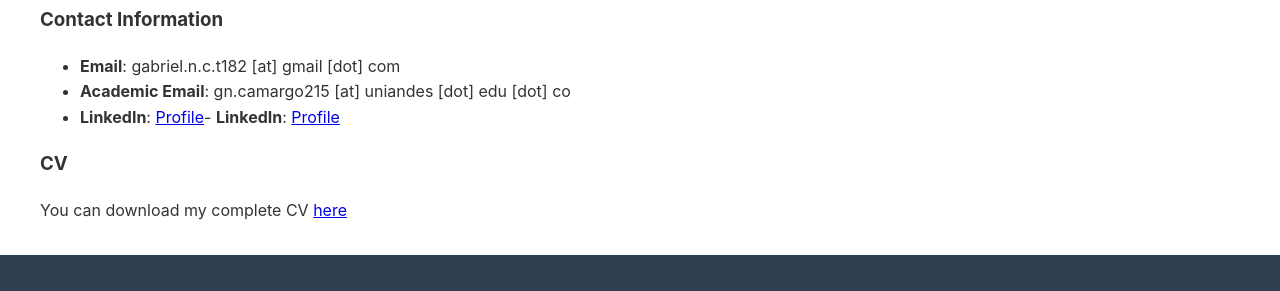
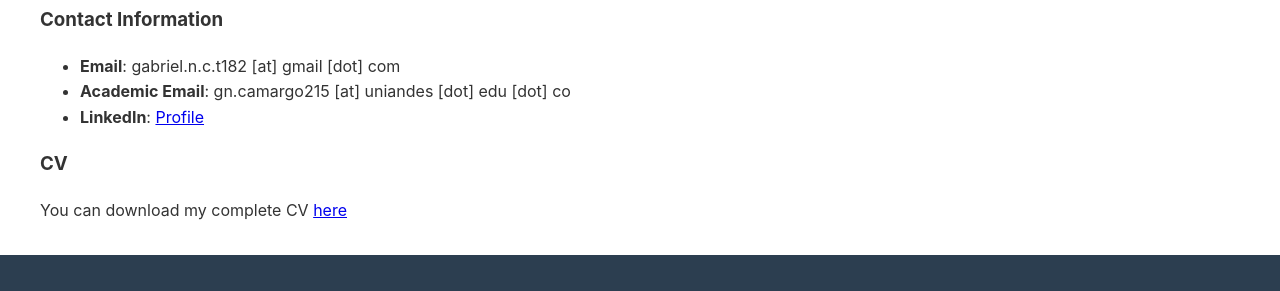
Before and after one commit to gaborio/gaborio.github.io, a Jekyll site: the page built from contact.md, in a window 1280 px wide, cut to the strip 224-997 px from the top of the page. Shown: the part 415-706 px from the top of the strip. Built offline with Jekyll 4.4.1, drawn with Linux system fonts in a browser that asks for light colours.

Commit message:
fix contact

```diff
--- a/contact.md
+++ b/contact.md
@@ -17,7 +17,7 @@ I'm always interested in collaborating on research projects, software developmen
 
 - **Email**: gabriel.n.c.t182 [at] gmail [dot] com
 - **Academic Email**: gn.camargo215 [at] uniandes [dot] edu [dot] co
-- **LinkedIn**: [Profile](https://www.linkedin.com/in/gabriel-n-camargo-toledo-02444384/)- **LinkedIn**: [Profile](https://www.linkedin.com/in/gabriel-n-camargo-toledo-02444384/)
+- **LinkedIn**: [Profile](https://www.linkedin.com/in/gabriel-n-camargo-toledo-02444384/)
 
 ### CV
 
```
